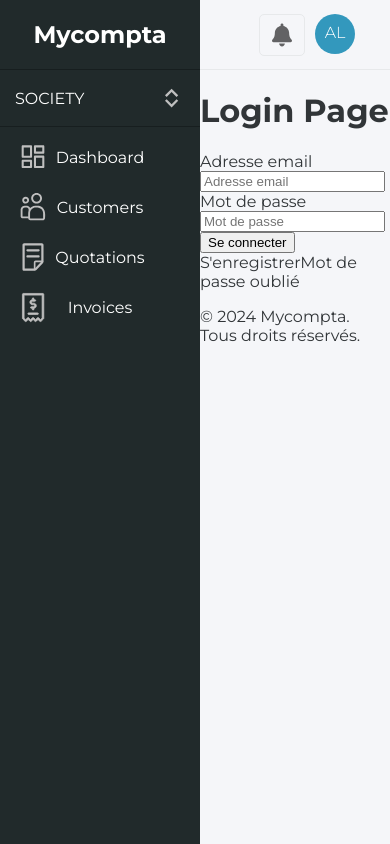
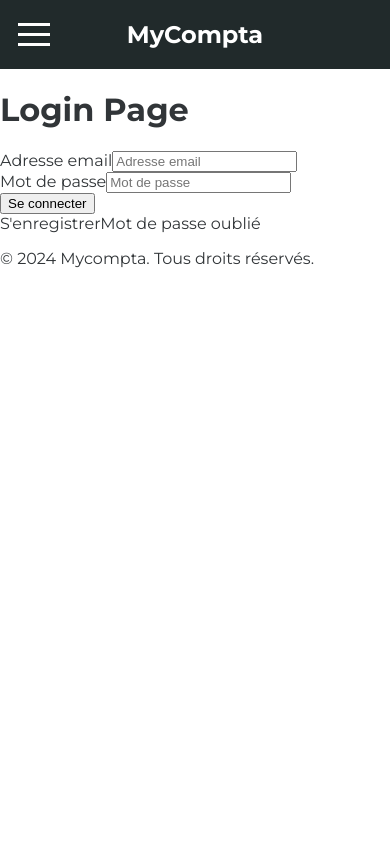
Before and after one commit to MyCompta/MyCompta_front, a React (Vite) app: page /login in a window 390 px wide. Built offline with nearby package versions, Linux system fonts and the light colour scheme; a web font is replaced by a local one.

Commit message:
add responsivity to navbars

```diff
--- a/package.json
+++ b/package.json
@@ -10,6 +10,7 @@
     "preview": "vite preview"
   },
   "dependencies": {
+    "hamburger-react": "^2.5.0",
     "intl": "^1.2.5",
     "jotai": "^2.7.1",
     "js-cookie": "^3.0.5",
--- a/src/Layout.tsx
+++ b/src/Layout.tsx
@@ -1,12 +1,19 @@
+import { useState } from "react";
 import { Outlet, matchPath, useLocation } from "react-router-dom";
 import NavbarLanding from "./components/navbar/NavbarLanding";
-import NavbarDashboard from "./components/navbar/NavbarDashboard";
-import NavbarDashboard2 from "./components/navbar/NavbarDashboard2";
+import TopNavbarDashboard from "./components/navbar/TopNavbarDashboard";
 import Error from "./components/notifications/Error";
 import Success from "./components/notifications/Success";
 
 export default function Layout() {
   const location = useLocation();
+  const [isHamburgerOpen, setHamburgerOpen] = useState();
+
+  const handleHamburger = (toggle) => {
+    setHamburgerOpen(toggle);
+    console.log("burger Actionned", isHamburgerOpen);
+  };
+
   const isDashboardRoute = matchPath(
     { path: "/dashboard/*" },
     location.pathname
@@ -17,9 +24,8 @@
       {/*}
       {isDashboardRoute ? <NavbarDashboard /> : <NavbarLanding />}
     */}
-      <NavbarDashboard />
-      <main>
-        <NavbarDashboard2 />
+      <TopNavbarDashboard onToggle={handleHamburger} />
+      <main className={isHamburgerOpen ? "hamburger-opened" : ""}>
         <Outlet />
         <footer>
           <p>© 2024 Mycompta. Tous droits réservés.</p>
--- a/src/components/navbar/NavbarDashboard.scss
+++ b/src/components/navbar/LeftNavbarDashboard.scss
@@ -1,11 +1,18 @@
 @import "../../styles/global.scss";
 
 .left-navbar {
-  width: 240px;
-  min-width: 200px;
+  width: 230px;
+  min-width: 230px;
   height: 100%;
   background-color: $main-color;
   color: white;
+  z-index: 10;
+  transition: transform 0.3s ease;
+  position: fixed;
+
+  &--hidden {
+    transform: translateX(-230px);
+  }
 
   h1 {
     text-align: center;
--- a/src/components/navbar/NavbarDashboard.tsx
+++ b/src/components/navbar/LeftNavbarDashboard.tsx
@@ -1,12 +1,12 @@
 import { Link } from "react-router-dom";
-import "./NavbarDashboard.scss";
+import "./LeftNavbarDashboard.scss";
 import { CgSelect } from "react-icons/cg";
 import invoiceIcon from "../../assets/images/invoice.svg";
 import quoteIcon from "../../assets/images/quote.svg";
 import customerIcon from "../../assets/images/customer.svg";
 import dashboardIcon from "../../assets/images/dashboard.svg";
 
-export default function Navbar() {
+export default function LeftNavbarDashboard() {
   return (
     <nav className="left-navbar">
       <h1>Mycompta</h1>
--- a/src/components/navbar/NavbarDashboard2.tsx
+++ /dev/null
@@ -1,53 +0,0 @@
-import { useState } from "react";
-import "./NavbarDashboard2.scss";
-import { FaBell } from "react-icons/fa";
-import { Link, useNavigate } from "react-router-dom";
-import Cookies from "js-cookie";
-import tic from "../../assets/images/tic.svg";
-import { LuLogOut } from "react-icons/lu";
-import { CgProfile } from "react-icons/cg";
-
-const NavbarDashboard2 = () => {
-  const [isProfilePopupOpen, setIsProfilePopupOpen] = useState(false);
-
-  const handleProfileClick = () => {
-    setIsProfilePopupOpen(!isProfilePopupOpen);
-  };
-
-  return (
-    <div className="top-navbar">
-      <div className="right-box">
-        <div className="right-box__notification">
-          <FaBell />
-        </div>
-        <div className="right-box__profile" onClick={handleProfileClick}>
-          <p>AL</p>
-        </div>
-      </div>
-      {isProfilePopupOpen && <PopupProfile />}
-    </div>
-  );
-};
-
-export default NavbarDashboard2;
-
-export const PopupProfile = () => {
-  const navigate = useNavigate();
-  const handleLogout = () => {
-    Cookies.remove("token");
-    navigate("/");
-  };
-  return (
-    <div className="popup-profile">
-      <img src={tic} alt="tic" />
-      <Link to="/profile">
-        <CgProfile />
-        My account
-      </Link>
-      <button onClick={handleLogout}>
-        <LuLogOut />
-        Logout
-      </button>
-    </div>
-  );
-};
--- a/src/components/navbar/NavbarDashboard2.scss
+++ b/src/components/navbar/TopNavbarDashboard.scss
@@ -6,12 +6,48 @@
   display: flex;
   justify-content: flex-end;
   border-bottom: 1px solid #e7e9eb;
-  position: relative;
+  position: fixed;
+  left: 0;
+
+  @include medium-screen {
+    background-color: $main-color;
+    border-bottom: 1px solid #171e1f;
+    z-index: 100;
+  }
+
+  &__logo {
+    color: white;
+    font-size: 1.5rem;
+    font-weight: 700;
+    line-height: 20px;
+    margin: auto;
+    display: none;
+
+    @include medium-screen {
+      display: flex;
+    }
+  }
+}
+
+.hamburger-react {
+  color: white;
+  position: absolute !important;
+  top: 10px;
+  left: 10px;
+  display: none;
+
+  @include medium-screen {
+    display: flex;
+  }
 }
 
 .right-box {
   display: flex;
   margin: 9px 30px;
+
+  @include medium-screen {
+    display: none;
+  }
 
   &__notification {
     width: 44px;
--- /dev/null
+++ b/src/components/navbar/TopNavbarDashboard.tsx
@@ -0,0 +1,66 @@
+import { useEffect, useState } from "react";
+import "./TopNavbarDashboard.scss";
+import { FaBell } from "react-icons/fa";
+import { Link, useNavigate } from "react-router-dom";
+import Cookies from "js-cookie";
+import tic from "../../assets/images/tic.svg";
+import { LuLogOut } from "react-icons/lu";
+import { CgProfile } from "react-icons/cg";
+import { Squash as Hamburger } from "hamburger-react";
+import LeftNavbardashboard from "./LeftNavbarDashboard";
+
+const TopNavbarDashboard = ({ onToggle }: any) => {
+  const [isProfilePopupOpen, setIsProfilePopupOpen] = useState(false);
+  const [isHamburgerOpen, setHamburgerOpen] = useState(false);
+
+  const handleProfileClick = () => {
+    setIsProfilePopupOpen(!isProfilePopupOpen);
+  };
+
+  useEffect(() => {
+    onToggle(isHamburgerOpen);
+    console.log("isHamburgerOpen", isHamburgerOpen);
+  }, [isHamburgerOpen]);
+
+  return (
+    <>
+      <div className="top-navbar">
+        <Hamburger toggled={isHamburgerOpen} toggle={setHamburgerOpen} />
+        <p className="top-navbar__logo">MyCompta</p>
+        <div className="right-box">
+          <div className="right-box__notification">
+            <FaBell />
+          </div>
+          <div className="right-box__profile" onClick={handleProfileClick}>
+            <p>AL</p>
+          </div>
+        </div>
+        {isProfilePopupOpen && <PopupProfile />}
+      </div>
+      <LeftNavbardashboard />
+    </>
+  );
+};
+
+export default TopNavbarDashboard;
+
+export const PopupProfile = () => {
+  const navigate = useNavigate();
+  const handleLogout = () => {
+    Cookies.remove("token");
+    navigate("/");
+  };
+  return (
+    <div className="popup-profile">
+      <img src={tic} alt="tic" />
+      <Link to="/profile">
+        <CgProfile />
+        My account
+      </Link>
+      <button onClick={handleLogout}>
+        <LuLogOut />
+        Logout
+      </button>
+    </div>
+  );
+};
--- a/src/styles/global.scss
+++ b/src/styles/global.scss
@@ -8,6 +8,12 @@
 $alert-color: #e66b55;
 $sucess-color: #80ee96;
 $bg-color: #f5f6f9;
+
+@mixin medium-screen {
+  @media only screen and (max-width: 950px) {
+    @content;
+  }
+}
 
 html,
 body {
@@ -25,6 +31,19 @@
 
 main {
   width: 100%;
+  z-index: 9999;
+  background-color: white;
+  margin-top: 69px;
+  margin-left: 230px;
+  transition: margin-left 0.3s ease;
+
+  @include medium-screen {
+    margin-left: 0px;
+  }
+}
+
+main.hamburger-opened {
+  margin-left: 230px;
 }
 
 a {
```
Also changed, not shown: 1 other file (tests, documents, lock files or other folders).
